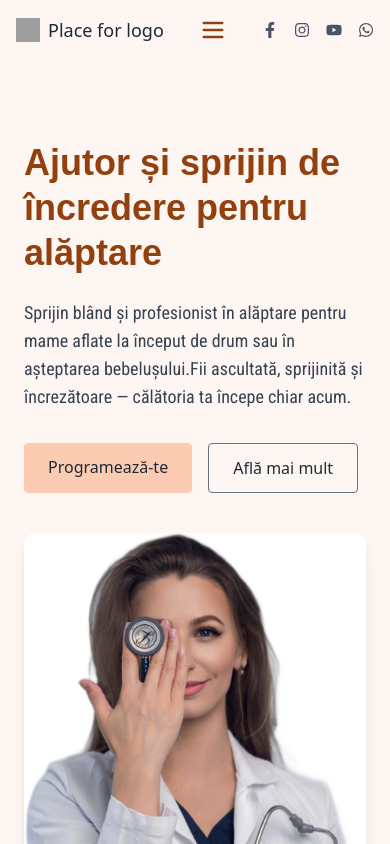
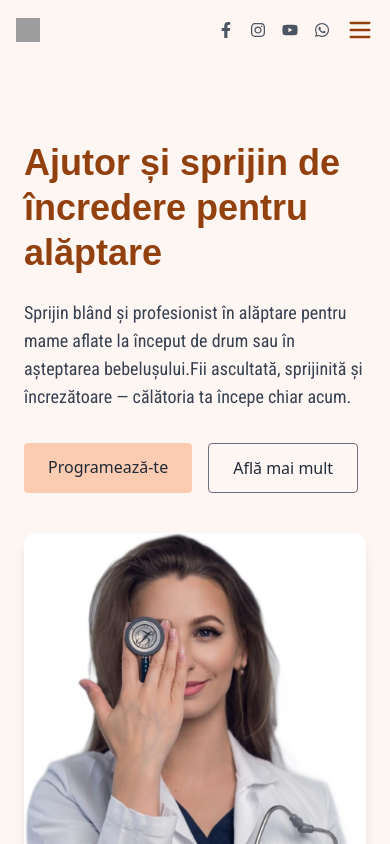
Before and after one commit to ArcadiiFlorean/Breastfeeding-Help-Support, a React (Vite) app: page / in a window 390 px wide. Shown: the top 844 px of the page. Built offline with nearby package versions, Linux system fonts and the light colour scheme; grey boxes are pictures that could not be loaded.

Commit message:
burger menu modify

```diff
--- a/src/components/Header/Header.jsx
+++ b/src/components/Header/Header.jsx
@@ -1,24 +1,57 @@
-import React from "react";
+import React, { useState } from "react";
 import HeaderNavbar from "./HeaderNavbar";
 import HeaderSocial from "./HeaderSocial";
 
 function Header() {
+  const [menuOpen, setMenuOpen] = useState(false);
+
   return (
     <header className="bg-[#fef6f2] shadow-sm">
       <div className="max-w-7xl mx-auto px-4 py-4 flex justify-between items-center">
         {/* Logo */}
         <div className="flex items-center gap-2">
-          <img src="/logo.svg" alt="Logo Consult" className="w-6 h-6" />
-          <span className="text-gray-800 font-medium text-lg">
-        Place for logo
-          </span>
+          <img src="/react.svg" alt="Logo Consult" className="w-6 h-6" />
+          <span className="text-gray-800 font-medium text-lg"></span>
         </div>
 
         {/* Navigație */}
-        <HeaderNavbar />
+        <HeaderNavbar menuOpen={menuOpen} setMenuOpen={setMenuOpen} />
 
-        {/* Social media */}
-        <HeaderSocial />
+        {/* Social + burger */}
+        <div className="flex items-center gap-4">
+          <HeaderSocial />
+
+          {/* Buton burger (mobil) */}
+          <button
+            className="md:hidden text-amber-800 focus:outline-none"
+            onClick={() => setMenuOpen(!menuOpen)}
+            aria-label="Toggle menu"
+          >
+            <svg
+              className="w-7 h-7"
+              fill="none"
+              stroke="currentColor"
+              viewBox="0 0 24 24"
+              xmlns="http://www.w3.org/2000/svg"
+            >
+              {menuOpen ? (
+                <path
+                  strokeLinecap="round"
+                  strokeLinejoin="round"
+                  strokeWidth={2}
+                  d="M6 18L18 6M6 6l12 12"
+                />
+              ) : (
+                <path
+                  strokeLinecap="round"
+                  strokeLinejoin="round"
+                  strokeWidth={2}
+                  d="M4 6h16M4 12h16M4 18h16"
+                />
+              )}
+            </svg>
+          </button>
+        </div>
       </div>
     </header>
   );
--- a/src/components/Header/HeaderNavbar.jsx
+++ b/src/components/Header/HeaderNavbar.jsx
@@ -1,41 +1,8 @@
-import React, { useState } from "react";
+import React from "react";
 
-function HeaderNavbar() {
-  const [menuOpen, setMenuOpen] = useState(false);
-
+function HeaderNavbar({ menuOpen, setMenuOpen }) {
   return (
     <>
-      {/* Buton burger - doar pe mobil */}
-      <button
-        className="md:hidden text-amber-800 focus:outline-none"
-        onClick={() => setMenuOpen(!menuOpen)}
-        aria-label="Toggle menu"
-      >
-        <svg
-          className="w-7 h-7"
-          fill="none"
-          stroke="currentColor"
-          viewBox="0 0 24 24"
-          xmlns="http://www.w3.org/2000/svg"
-        >
-          {menuOpen ? (
-            <path
-              strokeLinecap="round"
-              strokeLinejoin="round"
-              strokeWidth={2}
-              d="M6 18L18 6M6 6l12 12"
-            />
-          ) : (
-            <path
-              strokeLinecap="round"
-              strokeLinejoin="round"
-              strokeWidth={2}
-              d="M4 6h16M4 12h16M4 18h16"
-            />
-          )}
-        </svg>
-      </button>
-
       {/* Linkuri pe desktop */}
       <nav className="hidden md:flex gap-6 items-center text-gray-700 text-sm font-robotoCondensed">
         <a href="#home" className="hover:text-gray-900">Acasă</a>
@@ -47,7 +14,7 @@ function HeaderNavbar() {
         <a href="#faq" className="hover:text-gray-900">Contact</a>
       </nav>
 
-      {/* Linkuri mobile – dropdown */}
+      {/* Meniu mobil */}
       {menuOpen && (
         <div className="md:hidden absolute top-20 right-4 left-4 bg-white border rounded-lg shadow-lg py-4 px-6 space-y-3 z-50 text-gray-700 text-base font-robotoCondensed">
           <a href="#home" onClick={() => setMenuOpen(false)} className="block">Acasă</a>
```
